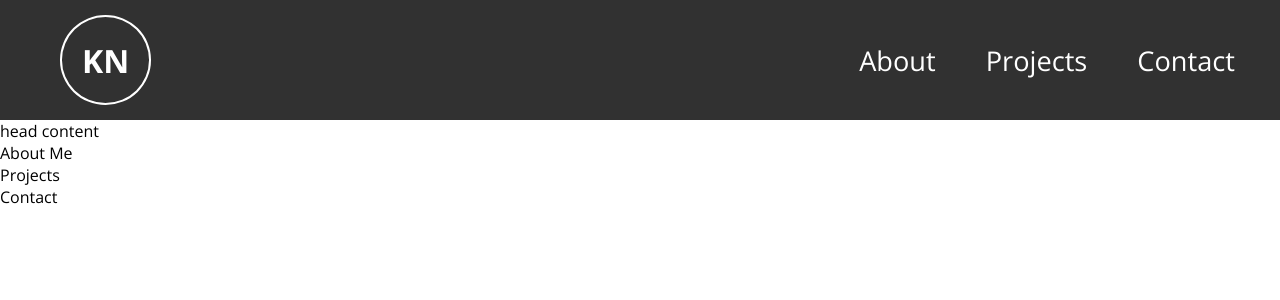
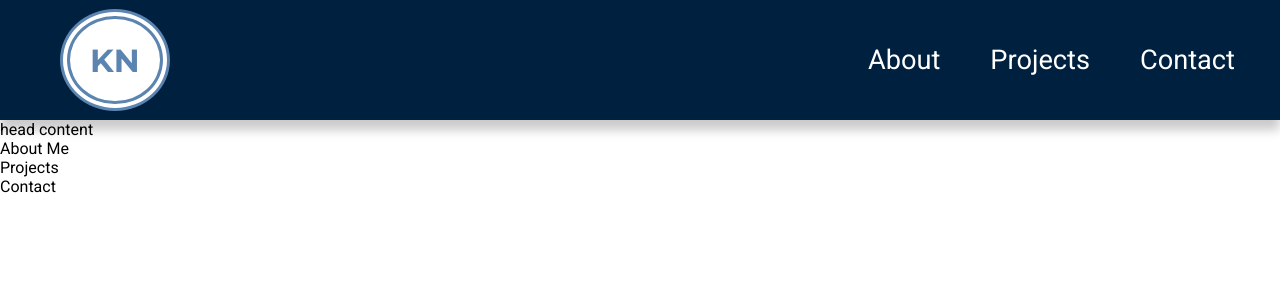
Before and after one commit to knorful/my-page, a React (Create React App) app: page / in a window 1280 px wide. Shown: the top 300 px of the page. Built offline with nearby package versions, Linux system fonts and the light colour scheme.

Commit message:
change font and color of navbar

```diff
--- a/public/index.html
+++ b/public/index.html
@@ -33,6 +33,11 @@
       href="https://fonts.googleapis.com/css2?family=Roboto&display=swap"
       rel="stylesheet"
     />
+    <link rel="preconnect" href="https://fonts.gstatic.com" />
+    <link
+      href="https://fonts.googleapis.com/css2?family=Montserrat:wght@700&display=swap"
+      rel="stylesheet"
+    />
     <title>Kristopher Norful</title>
   </head>
   <body>
--- a/src/components/Navigation/NavBar/NavBar.module.css
+++ b/src/components/Navigation/NavBar/NavBar.module.css
@@ -2,6 +2,7 @@
   display: flex;
   justify-content: flex-end;
   align-items: center;
-  background-color: rgba(0, 0, 0, 0.808);
+  background-color: #00203fff;
   height: 120px;
+  box-shadow: 0px 10px 10px rgba(0, 0, 0, 0.212);
 }
--- a/src/components/Navigation/NavigationItems/NavigationItems.module.css
+++ b/src/components/Navigation/NavigationItems/NavigationItems.module.css
@@ -19,14 +19,16 @@
 .NavItems li:hover,
 .NavItems li a:hover {
   transition: all 0.5s;
-  color: rgba(233, 231, 104, 0.973);
+  color: #adefd1ff;
   transform: scale(1.2);
 }
 
 .Logo {
-  color: white;
   margin: 60px;
-  border: 2px solid white;
+  background-color: white;
+  font-family: "Montserrat", sans-serif;
+  color: #5b84b1ff;
+  border: 10px double #5b84b1ff;
   border-radius: 50%;
   padding: 0 20px;
 }
--- a/src/index.css
+++ b/src/index.css
@@ -1,4 +1,4 @@
 body {
   margin: 0;
-  font-family: "Open sans", sans-serif;
+  font-family: "Roboto", sans-serif;
 }
```
